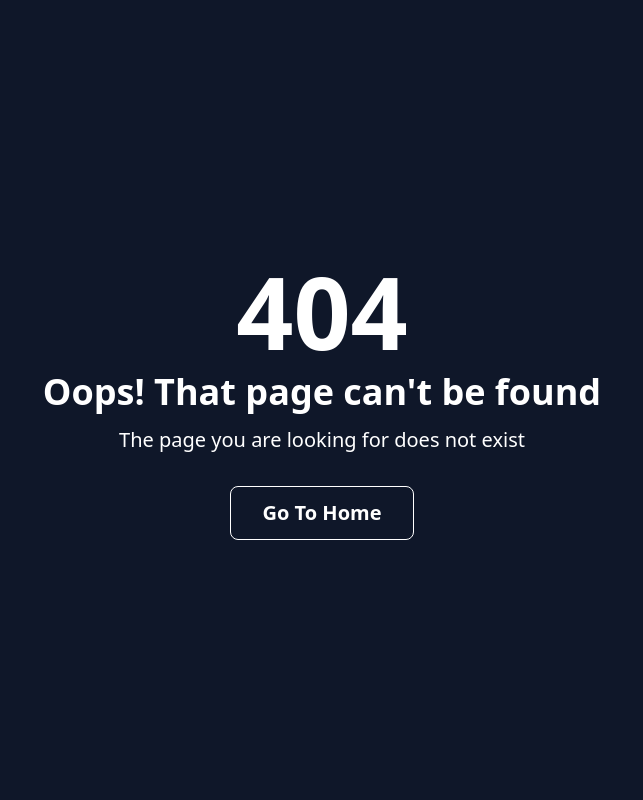
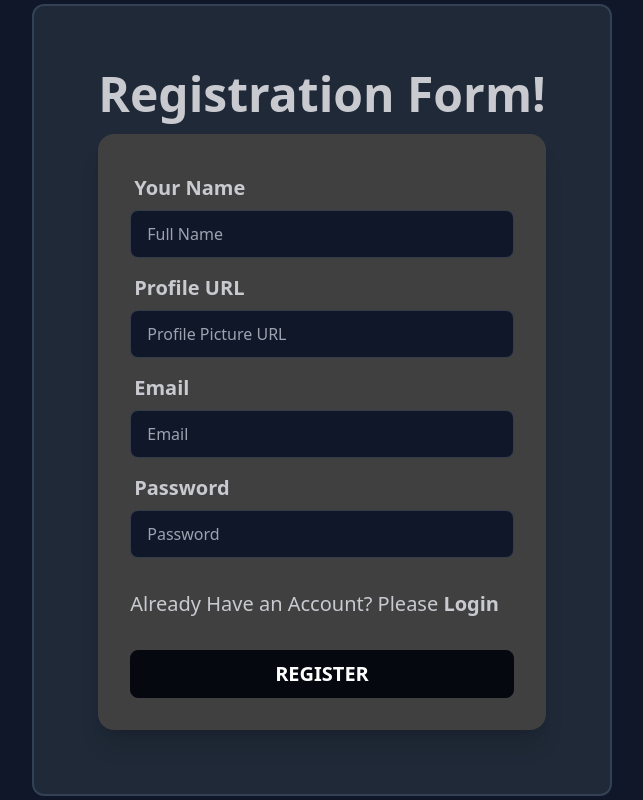
Before and after one commit to coder7475/blog-client, a React (Vite) app: page /register in a window 1280 px wide. Before the commit this address had no page. Shown: the whole page, without its empty margins (318-961 px from the left). Built offline with nearby package versions, Linux system fonts and the light colour scheme.

Commit message:
feat: add a registration form on register route

```diff
--- /dev/null
+++ b/src/pages/Registration.jsx
@@ -0,0 +1,92 @@
+import { Link } from "react-router-dom";
+
+const Registration = () => {
+  return (
+    <div className="hero font-display min-h-screen">
+      <div className="hero-content bg-gray-800 rounded-xl flex-col border-2 border-slate-700 p-16">
+        <div className="text-center lg:text-left">
+          <h1 className="text-5xl font-bold">Registration Form!</h1>
+        </div>
+        <div className="card w-full max-w-5xl shadow-xl bg-neutral-700">
+          <form className="card-body">
+            <div className="form-control">
+              <label className="label" htmlFor="name">
+                <span className="label-text text-xl font-semibold">Your Name</span>
+              </label>
+              <input
+                id="name"
+                name="name"
+                type="text"
+                placeholder="Full Name"
+                className="input input-bordered"
+                autoComplete="true"
+                required
+              />
+            </div>
+            <div className="form-control" htmlFor="profile">
+              <label className="label">
+                <span className="label-text text-xl font-semibold">
+                  Profile URL
+                </span>
+              </label>
+              <input
+                id="profile"
+                name="profile"
+                type="text"
+                placeholder="Profile Picture URL"
+                className="input input-bordered"
+                required
+                autoComplete="true"
+              />
+            </div>
+            <div className="form-control">
+              <label className="label" htmlFor="email">
+                <span className="label-text text-xl font-semibold">Email</span>
+              </label>
+              <input
+                id="email"
+                name="email"
+                type="email"
+                placeholder="Email"
+                className="input input-bordered"
+                required
+                autoComplete="true"
+              />
+            </div>
+            <div className="form-control">
+              <label className="label" htmlFor="password">
+                <span className="label-text text-xl font-semibold">
+                  Password
+                </span>
+              </label>
+              <input
+                id="password"
+                name="password"
+                type="password"
+                placeholder="Password"
+                className="input input-bordered"
+                autoComplete="true"
+                required
+              />
+            </div>
+            <div className="text-xl font-medium mt-6">
+              <p>
+                Already Have an Account? Please{" "}
+                <Link to={`/login`} className="text-blue text-xl font-bold">
+                  Login
+                </Link>
+              </p>
+            </div>
+            <div className="form-control mt-6">
+              <button className="btn bg-darkBlue text-white text-xl">
+                Register
+              </button>
+            </div>
+          </form>
+        </div>
+      </div>
+    </div>
+  );
+};
+
+export default Registration;
--- a/src/router/router.jsx
+++ b/src/router/router.jsx
@@ -2,6 +2,7 @@ import App from '../App';
 import ErrorPage from '../pages/ErrorPage';
 import { createBrowserRouter } from "react-router-dom";
 import HomePage from '../pages/HomePage';
+import Registration from '../pages/Registration';
 
 const router = createBrowserRouter([
   {
@@ -12,6 +13,10 @@ const router = createBrowserRouter([
       {
         path: "/",
         element: <HomePage />
+      },
+      {
+        path: "/register",
+        element: <Registration />
       }
     ]
   }
```
Also changed, not shown: 1 other file (tests, documents, lock files or other folders).
